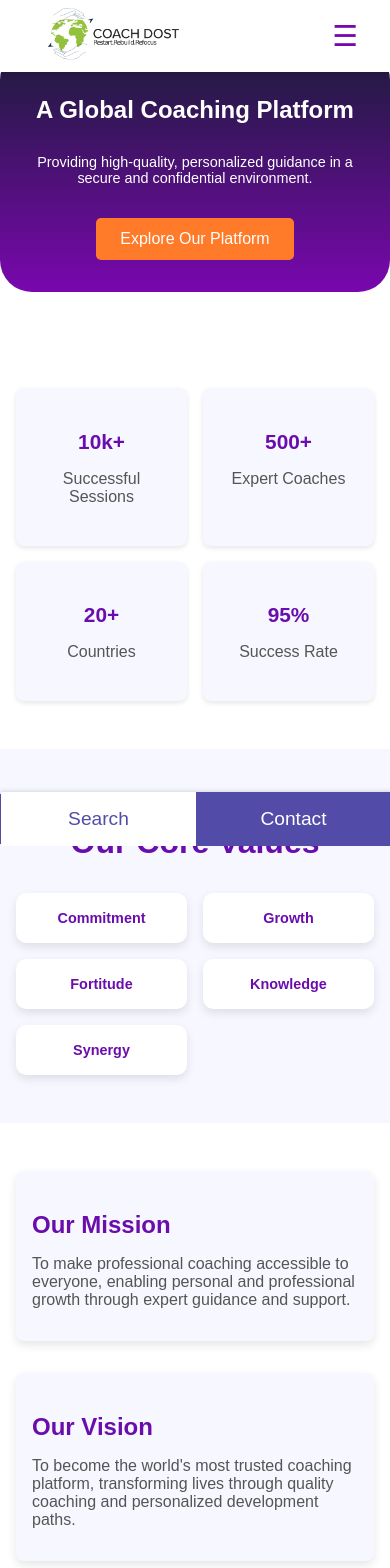
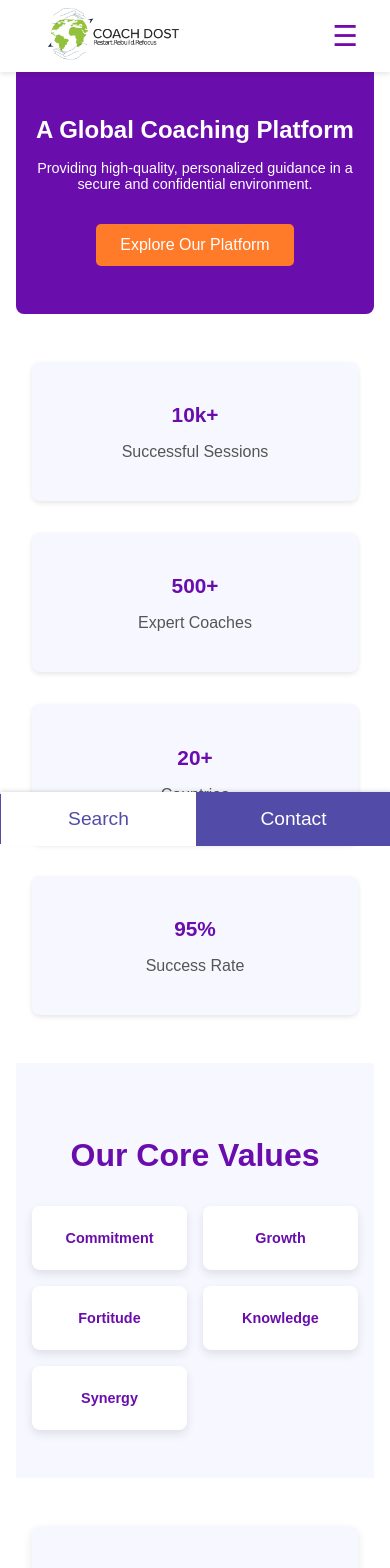
Before and after one commit to gurudesh0801/coachdost-main, a React (Vite) app in the folder Client/: page /who-we-are in a window 390 px wide. Shown: the top 1568 px of the page. Built offline with nearby package versions, Linux system fonts and the light colour scheme; a web font is replaced by a local one.

Commit message:
mejor changes

```diff
--- a/Client/src/Components/whoweare/WhoWeAre.css
+++ b/Client/src/Components/whoweare/WhoWeAre.css
@@ -1,55 +1,54 @@
-.container {
+/* Container */
+.who-container {
   max-width: 1200px;
-  margin: 0 auto;
+  margin: 2rem auto;
   padding: 1rem;
-  box-sizing: border-box;
 }
 
 /* Hero Section */
-.hero {
+.who-hero {
   background-color: #6a0dad;
   color: white;
   text-align: center;
   padding: 4rem 1rem;
+  border-radius: 8px;
 }
 
-.hero h1 {
+.who-hero-title {
   font-size: 2.5rem;
   margin-bottom: 1rem;
 }
 
-.hero p {
+.who-hero-description {
   font-size: 1.2rem;
   margin-bottom: 2rem;
 }
 
-.hero button {
+.who-hero-button {
   background-color: #ff7a29;
-  border: none;
   color: white;
   padding: 0.75rem 1.5rem;
+  border: none;
   border-radius: 5px;
   font-size: 1rem;
   cursor: pointer;
-  transition: all 0.3s ease;
+  transition: background-color 0.3s ease;
 }
 
-.hero button:hover {
+.who-hero-button:hover {
   background-color: #e0691a;
-  transform: translateY(-2px);
 }
 
 /* Key Stats Section */
-.key-stats {
+.who-stats {
   display: grid;
   grid-template-columns: repeat(auto-fit, minmax(150px, 1fr));
   gap: 2rem;
+  padding: 3rem 1rem;
   text-align: center;
-  padding: 3rem 1rem;
-  background-color: #fff;
 }
 
-.stat {
+.who-stat-card {
   background-color: #f7f7ff;
   border-radius: 8px;
   padding: 1.5rem;
@@ -57,151 +56,132 @@
   transition: transform 0.3s ease;
 }
 
-.stat:hover {
+.who-stat-card:hover {
   transform: translateY(-5px);
 }
 
-.stat h2 {
+.who-stat-number {
+  font-size: 2rem;
   color: #6a0dad;
-  font-size: 2rem;
   margin-bottom: 0.5rem;
 }
 
-.stat p {
+.who-stat-label {
+  font-size: 1rem;
   color: #555;
-  font-size: 1rem;
 }
 
 /* Core Values Section */
-.core-values {
+.who-values {
   background-color: #f7f7ff;
   padding: 3rem 1rem;
   text-align: center;
 }
 
-.core-values h2 {
+.who-values-title {
   font-size: 2rem;
   margin-bottom: 2rem;
   color: #6a0dad;
 }
 
-.values-grid {
+.who-values-grid {
   display: grid;
   grid-template-columns: repeat(auto-fit, minmax(140px, 1fr));
   gap: 1.5rem;
 }
 
-.value-card {
+.who-value-card {
   background-color: white;
+  border-radius: 8px;
   padding: 1.5rem;
-  border-radius: 10px;
   box-shadow: 0 4px 10px rgba(0, 0, 0, 0.1);
   font-weight: bold;
   color: #6a0dad;
-  transition: transform 0.3s ease, box-shadow 0.3s ease;
+  transition: transform 0.3s ease;
 }
 
-.value-card:hover {
+.who-value-card:hover {
   transform: translateY(-8px);
-  box-shadow: 0 8px 20px rgba(0, 0, 0, 0.15);
 }
 
 /* Mission and Vision Section */
-.mission-vision {
+.who-mission-vision {
   display: grid;
   grid-template-columns: 1fr 1fr;
   gap: 2rem;
   padding: 3rem 1rem;
-  background-color: #fff;
 }
 
-.mission-vision div {
+.who-mission,
+.who-vision {
   background-color: #f7f7ff;
+  padding: 2rem;
   border-radius: 8px;
-  padding: 2rem;
   box-shadow: 0 4px 10px rgba(0, 0, 0, 0.1);
   transition: transform 0.3s ease;
 }
 
-.mission-vision div:hover {
+.who-mission:hover,
+.who-vision:hover {
   transform: translateY(-5px);
 }
 
-.mission-vision h3 {
+.who-mission-title,
+.who-vision-title {
   font-size: 1.5rem;
+  color: #6a0dad;
   margin-bottom: 1rem;
-  color: #6a0dad;
 }
 
-.mission-vision p {
+.who-mission-description,
+.who-vision-description {
   color: #555;
   font-size: 1rem;
 }
 
 /* Responsive Design */
 @media (max-width: 1024px) {
-  .hero h1 {
+  .who-hero-title {
     font-size: 2rem;
   }
 
-  .key-stats {
+  .who-values-grid {
     gap: 1rem;
   }
 
-  .mission-vision {
+  .who-mission-vision {
     grid-template-columns: 1fr;
-  }
-
-  .values-grid {
-    gap: 1rem;
   }
 }
 
 @media (max-width: 768px) {
-  .hero {
+  .who-hero {
     padding: 3rem 1rem;
   }
 
-  .hero h1 {
+  .who-hero-title {
     font-size: 1.8rem;
   }
 
-  .hero p {
-    font-size: 1rem;
-  }
-
-  .stat h2 {
+  .who-stat-number {
     font-size: 1.5rem;
-  }
-
-  .mission-vision div {
-    padding: 1.5rem;
   }
 }
 
 @media (max-width: 480px) {
-  .hero {
-    padding: 2rem 1rem;
-  }
-
-  .hero h1 {
+  .who-hero-title {
     font-size: 1.5rem;
   }
 
-  .hero p {
+  .who-hero-description {
     font-size: 0.9rem;
   }
 
-  .stat h2 {
+  .who-stat-number {
     font-size: 1.3rem;
   }
 
-  .value-card {
+  .who-value-card {
     font-size: 0.9rem;
-    padding: 1rem;
-  }
-
-  .mission-vision div {
-    padding: 1rem;
   }
 }
--- a/Client/src/Components/whoweare/WhoWeAre.jsx
+++ b/Client/src/Components/whoweare/WhoWeAre.jsx
@@ -3,64 +3,64 @@ import "./WhoWeAre.css";
 
 const WhoWeAre = () => {
   return (
-    <div className="who-we-are">
+    <div className="who-container">
       {/* Hero Section */}
-      <div className="hero">
-        <h1>A Global Coaching Platform</h1>
-        <p>
+      <section className="who-hero">
+        <h1 className="who-hero-title">A Global Coaching Platform</h1>
+        <p className="who-hero-description">
           Providing high-quality, personalized guidance in a secure and
           confidential environment.
         </p>
-        <button>Explore Our Platform</button>
-      </div>
+        <button className="who-hero-button">Explore Our Platform</button>
+      </section>
 
       {/* Key Stats */}
-      <div className="key-stats">
+      <section className="who-stats">
         {[
           { number: "10k+", label: "Successful Sessions" },
           { number: "500+", label: "Expert Coaches" },
           { number: "20+", label: "Countries" },
           { number: "95%", label: "Success Rate" },
         ].map((stat, index) => (
-          <div key={index} className="stat">
-            <h2>{stat.number}</h2>
-            <p>{stat.label}</p>
+          <div key={index} className="who-stat-card">
+            <h2 className="who-stat-number">{stat.number}</h2>
+            <p className="who-stat-label">{stat.label}</p>
           </div>
         ))}
-      </div>
+      </section>
 
       {/* Core Values */}
-      <div className="core-values">
-        <h2>Our Core Values</h2>
-        <div className="values-grid">
+      <section className="who-values">
+        <h2 className="who-values-title">Our Core Values</h2>
+        <div className="who-values-grid">
           {["Commitment", "Growth", "Fortitude", "Knowledge", "Synergy"].map(
             (value, index) => (
-              <div key={index} className="value-card">
+              <div key={index} className="who-value-card">
                 {value}
               </div>
             )
           )}
         </div>
-      </div>
+      </section>
 
       {/* Mission & Vision */}
-      <div className="mission-vision">
-        <div className="mission">
-          <h3>Our Mission</h3>
-          <p>
+      <section className="who-mission-vision">
+        <div className="who-mission">
+          <h3 className="who-mission-title">Our Mission</h3>
+          <p className="who-mission-description">
             To make professional coaching accessible to everyone, enabling
             personal and professional growth through expert guidance and
             support.
           </p>
         </div>
-        <div className="vision">
-          <h3>Our Vision</h3>
-          <p>
+        <div className="who-vision">
+          <h3 className="who-vision-title">Our Vision</h3>
+          <p className="who-vision-description">
             To become the world's most trusted coaching platform, transforming
             lives through quality coaching and personalized development paths.
           </p>
         </div>
-      </div>
+      </section>
     </div>
   );
 };
```
